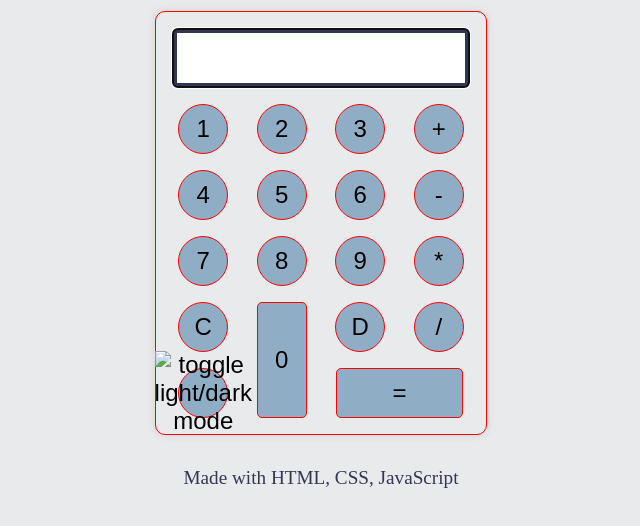
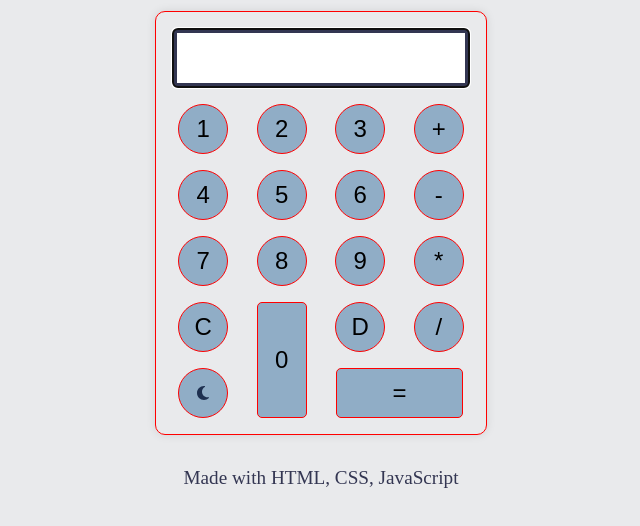
Before and after one commit to agira-siva/Calculator, a website: page index.html in a window 1280 px wide. Shown: the part 194-720 px from the top of the page, without its empty margins (319-959 px from the left). Drawn offline with Linux system fonts and the light colour scheme; the site is published under a folder, as on GitHub Pages, so addresses that start at the root find nothing.

Commit message:
filepath changed

```diff
--- a/index.html
+++ b/index.html
@@ -36,7 +36,7 @@
           <button class="btn equal">=</button>
           <button class="btn">D</button>
           <button class="btn">/</button>
-          <button class="btn"><img src="/icons/moon-solid.svg" alt="toggle light/dark mode"></button>
+          <button class="btn"><img src="icons/moon-solid.svg" alt="toggle light/dark mode"></button>
         </div>
       </section>
     </main>
```
